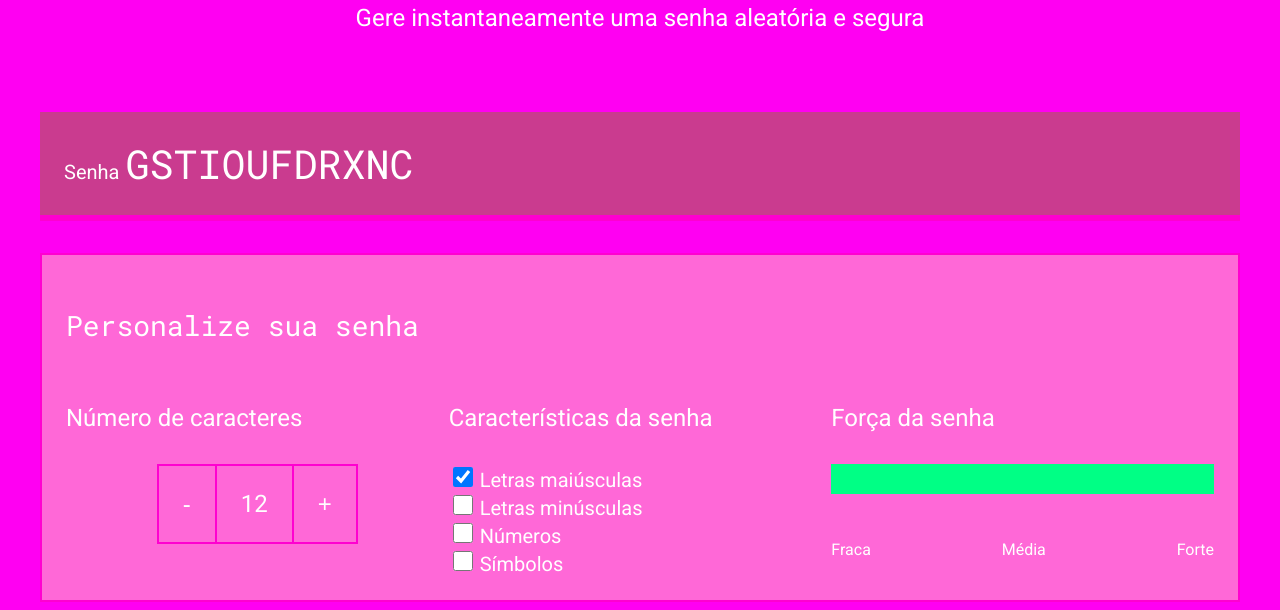
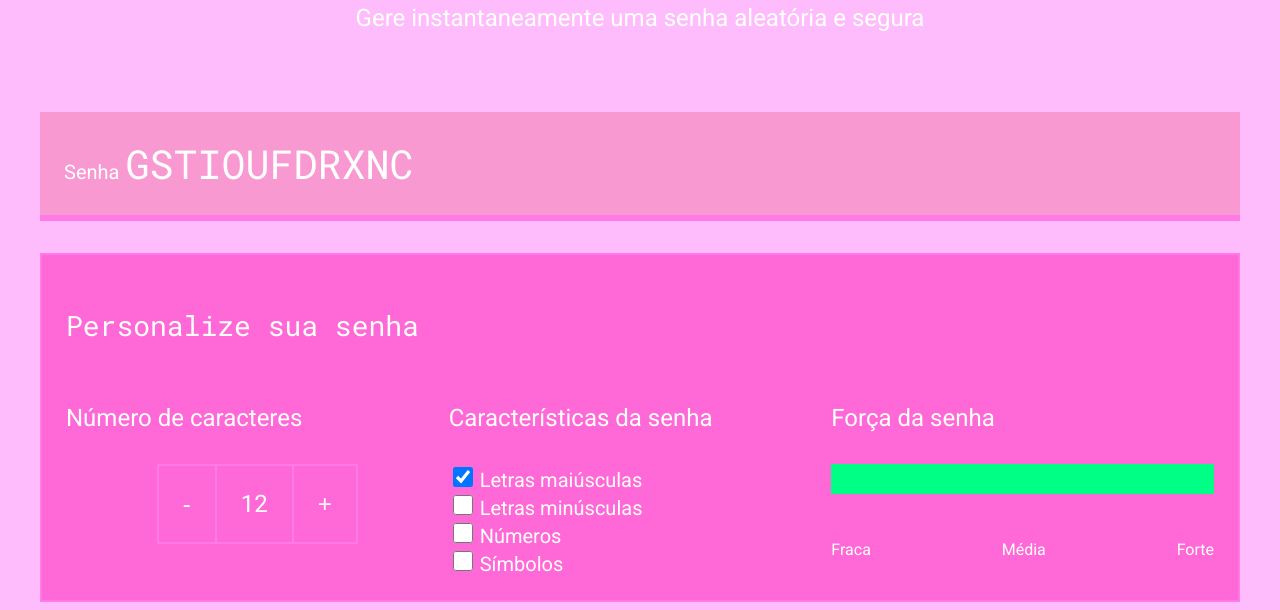
Before and after one commit to aninhaa01/2T-1Bloco-1PJ, a plain HTML site: page index.html in a window 1280 px wide. Shown: the part 214-824 px from the top of the page. Drawn offline with Linux system fonts and the light colour scheme.

Commit message:
Add files via upload

```diff
--- a/style.css
+++ b/style.css
@@ -2,10 +2,10 @@
 
 :root {
     --branco: white;
-    --cor-de-fundo: #ff00f2;
-    --fundo-senha: #ca3b8f;
+    --cor-de-fundo: #ffbcfc;
+    --fundo-senha: #f999d1;
     --fundo-texto: #ff68d7;
-    --borda: #ff00d0;
+    --borda: #ff7ae7;
     --roboto: 'Roboto', sans-serif;
     --roboto-mono: 'Roboto Mono', monospace;
 }
```
